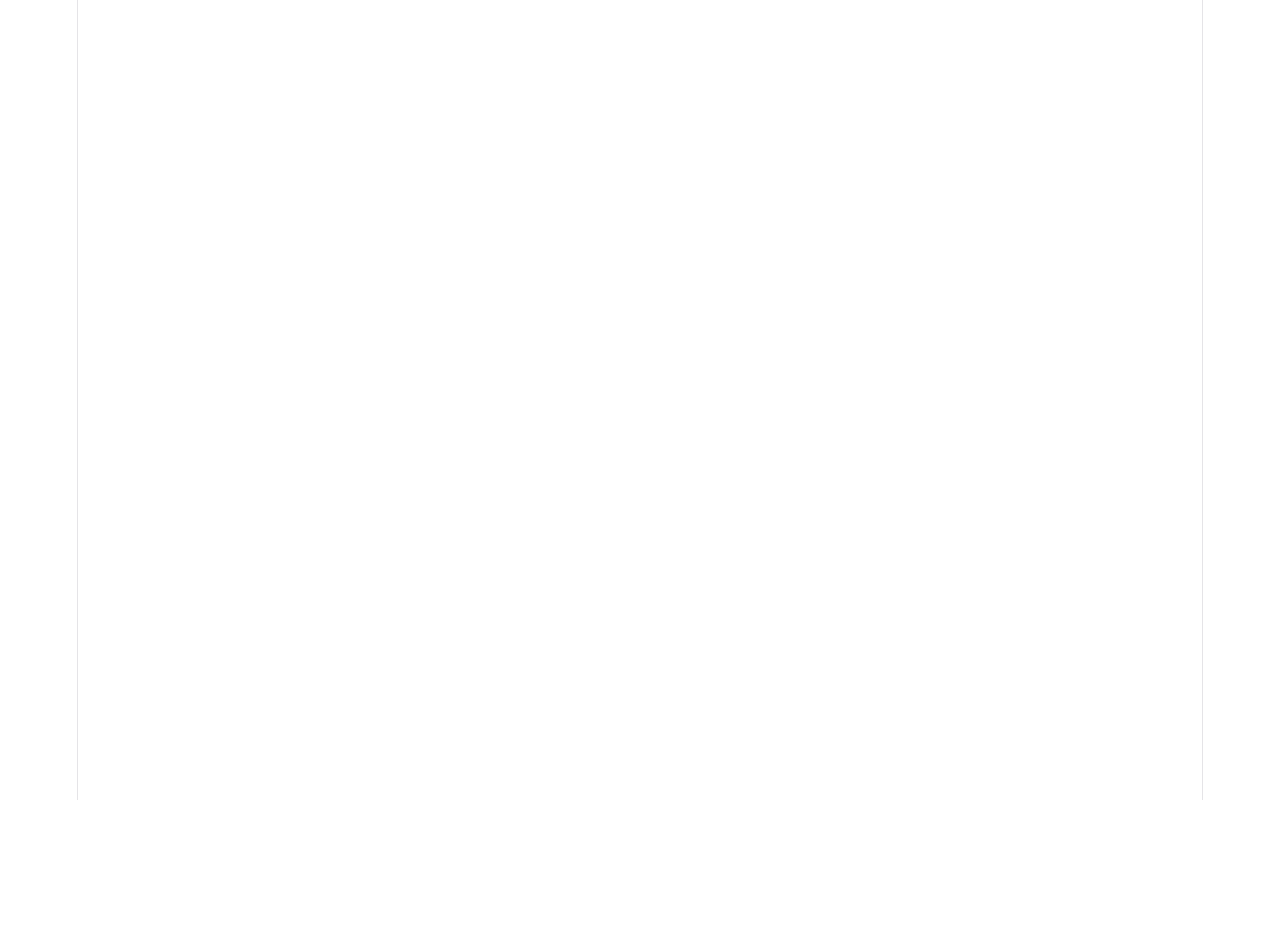
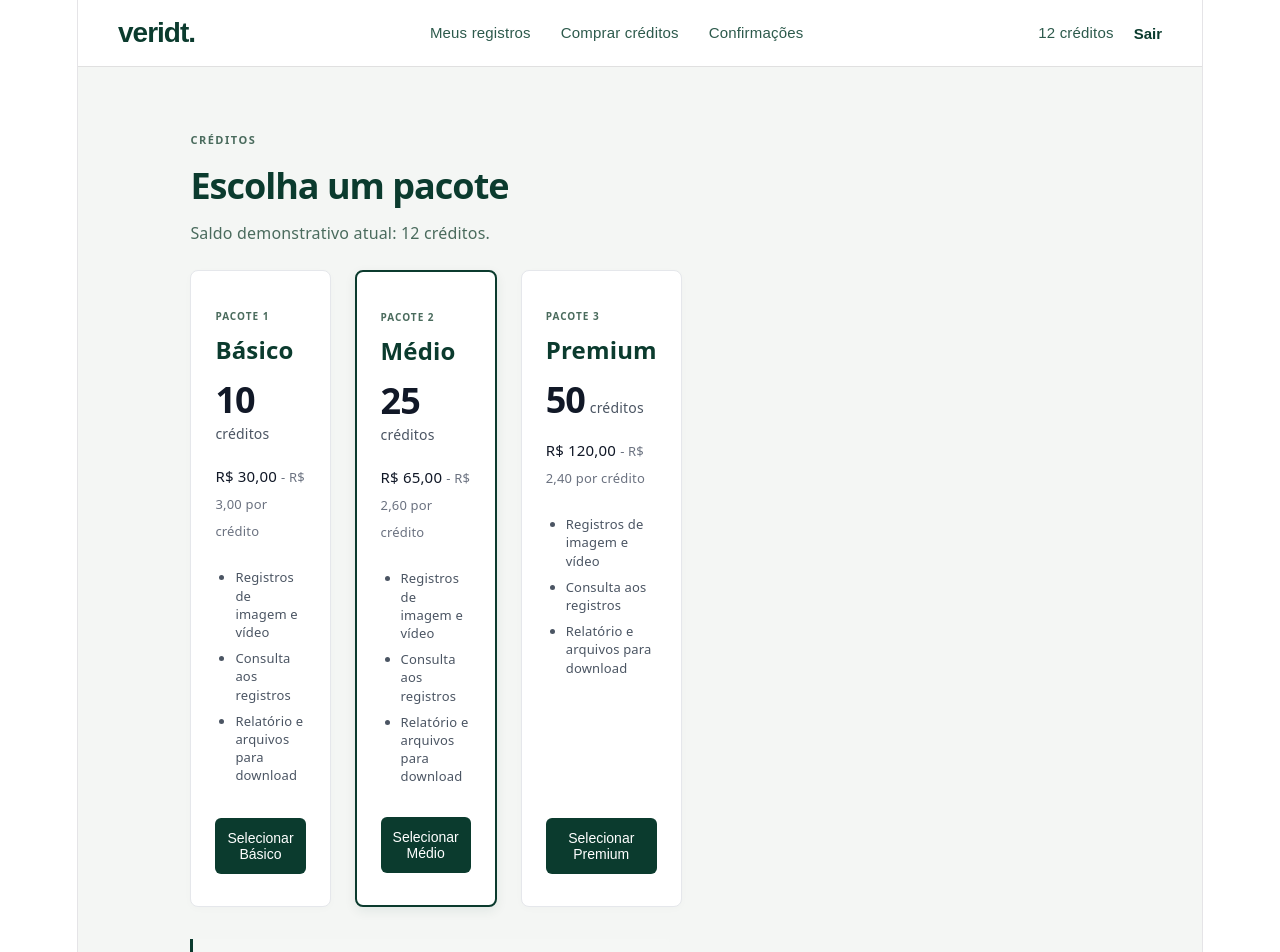
Before and after one commit to DGshoe/Veridit-EngSof-I, a React (Vite) app: page /packages in a window 1280 px wide. Before the commit this address had no page. Shown: the top 952 px of the page. Before the commit the page ends 800 px from the top, so only its background shows below. Built offline with nearby package versions, Linux system fonts and the light colour scheme.

Commit message:
Develop Packages layout

```diff
--- a/src/app.jsx
+++ b/src/app.jsx
@@ -1,6 +1,7 @@
 import { Routes, Route, Navigate } from 'react-router-dom';
 import { Login } from './pages/Login';
 import { Recovery } from './pages/Recovery';
+import { Packages } from './pages/Packages';
 
 export function App() {
   return (
@@ -8,6 +9,7 @@ export function App() {
       <Route path="/" element={<Navigate to="/auth/login" replace />} />
       <Route path="/auth/login" element={<Login />} />
       <Route path="/auth/recovery" element={<Recovery />} />
+      <Route path="/packages" element={<Packages />} />
     </Routes>
   );
 }
--- /dev/null
+++ b/src/pages/Packages.css
@@ -0,0 +1,153 @@
+.packages-layout {
+    display: flex;
+    flex-direction: column;
+    min-height: 100vh;
+}
+
+/* Limita a largura total da área de conteúdo da página de pacotes */
+.page-layout-container {
+    max-width: 1000px !important; /* Força o container a ser mais largo que o padrão */
+}
+
+/* Grid para os 3 cards */
+.packages-grid {
+    display: grid;
+    grid-template-columns: repeat(3, 1fr);
+    gap: 24px;
+    width: 100%;
+    margin-bottom: 32px;
+}
+
+/* Estilo Base do Card */
+.package-card {
+    background-color: #ffffff;
+    border-radius: 8px;
+    padding: 32px 24px;
+    border: 1px solid #e5e7eb;
+    box-shadow: 0 2px 8px rgba(0, 0, 0, 0.02);
+    display: flex;
+    flex-direction: column;
+    text-align: left;
+}
+
+/* Destaque para o Pacote Médio */
+.package-card.highlighted {
+    border: 2px solid #0b3b2e;
+    box-shadow: 0 4px 12px rgba(11, 59, 46, 0.08);
+}
+
+.card-header {
+    margin-bottom: 24px;
+}
+
+.card-tag {
+    font-size: 10px;
+    font-weight: 600;
+    color: #4a6b5d;
+    letter-spacing: 1px;
+    text-transform: uppercase;
+    display: block;
+    margin-bottom: 8px;
+}
+
+.card-title {
+    font-size: 24px;
+    font-weight: 600;
+    color: #0b3b2e;
+    margin: 0;
+}
+
+.card-body {
+    flex: 1; /* Empurra o botão para o final do card */
+}
+
+.card-credits {
+    margin-bottom: 16px;
+    color: #111827;
+}
+
+.card-credits strong {
+    font-size: 36px;
+    font-weight: 600;
+    letter-spacing: -1px;
+}
+
+.card-credits span {
+    font-size: 14px;
+    color: #4b5563;
+}
+
+.card-price {
+    font-size: 15px;
+    font-weight: 500;
+    color: #111827;
+    margin-bottom: 24px;
+}
+
+.price-detail {
+    font-weight: 400;
+    color: #6b7280;
+    font-size: 13px;
+}
+
+.card-features {
+    list-style-type: disc;
+    padding-left: 20px;
+    margin-bottom: 32px;
+}
+
+.card-features li {
+    font-size: 13px;
+    color: #4b5563;
+    margin-bottom: 8px;
+    line-height: 1.4;
+}
+
+.card-footer {
+    width: 100%;
+}
+
+.btn-select {
+    width: 100%;
+    background-color: #0b3b2e;
+    color: #ffffff;
+    border: none;
+    border-radius: 6px;
+    padding: 12px;
+    font-size: 14px;
+    font-weight: 500;
+    cursor: pointer;
+    transition: background-color 0.2s;
+}
+
+.btn-select:hover {
+    background-color: #07291f;
+}
+
+/* Caixa de aviso inferior */
+.packages-alert {
+    background-color: #f5f7f5;
+    border-left: 3px solid #0b3b2e;
+    padding: 12px 16px;
+    font-size: 12px;
+    color: #4a6b5d;
+    width: 100%;
+    border-radius: 0 4px 4px 0;
+    box-sizing: border-box;
+}
+
+/* Responsividade para telas menores (Tablets e Celulares) */
+@media (max-width: 900px) {
+    .packages-grid {
+        grid-template-columns: repeat(2, 1fr);
+    }
+}
+
+@media (max-width: 600px) {
+    .packages-grid {
+        grid-template-columns: 1fr;
+    }
+    .page-layout-container {
+        max-width: 100% !important;
+    }
+}
--- /dev/null
+++ b/src/pages/Packages.jsx
@@ -0,0 +1,81 @@
+import { Header } from '../share/Header';
+import { Footer } from '../share/Footer';
+import { PageLayout } from '../share/PageLayout';
+import './Packages.css';
+
+// Componente Card interno
+function Card({ tag, title, credits, price, pricePerCredit, isHighlighted }) {
+  return (
+    <div className={`package-card ${isHighlighted ? 'highlighted' : ''}`}>
+      <div className="card-header">
+        <span className="card-tag">{tag}</span>
+        <h3 className="card-title">{title}</h3>
+      </div>
+
+      <div className="card-body">
+        <div className="card-credits">
+          <strong>{credits}</strong> <span>créditos</span>
+        </div>
+
+        <div className="card-price">
+          {price} <span className="price-detail">- {pricePerCredit} por crédito</span>
+        </div>
+
+        <ul className="card-features">
+          <li>Registros de imagem e vídeo</li>
+          <li>Consulta aos registros</li>
+          <li>Relatório e arquivos para download</li>
+        </ul>
+      </div>
+
+      <div className="card-footer">
+        <button className="btn-select">Selecionar {title}</button>
+      </div>
+    </div>
+  );
+}
+
+export function Packages() {
+  return (
+    <div className="packages-layout">
+      <Header />
+
+      <PageLayout
+        tag="CRÉDITOS"
+        title="Escolha um pacote"
+        description="Saldo demonstrativo atual: 12 créditos."
+      >
+        <div className="packages-grid">
+          <Card
+            tag="PACOTE 1"
+            title="Básico"
+            credits="10"
+            price="R$ 30,00"
+            pricePerCredit="R$ 3,00"
+          />
+          <Card
+            tag="PACOTE 2"
+            title="Médio"
+            credits="25"
+            price="R$ 65,00"
+            pricePerCredit="R$ 2,60"
+            isHighlighted={true}
+          />
+          <Card
+            tag="PACOTE 3"
+            title="Premium"
+            credits="50"
+            price="R$ 120,00"
+            pricePerCredit="R$ 2,40"
+          />
+        </div>
+
+        <div className="packages-alert">
+          Valores, quantidades e benefícios comerciais são exemplos de interface. D2 define apenas os nomes dos três pacotes.
+        </div>
+      </PageLayout>
+
+      <Footer />
+    </div>
+  );
+}
--- /dev/null
+++ b/src/share/PageLayout.css
@@ -0,0 +1,54 @@
+.page-layout-main {
+    flex: 1;
+    background-color: #f4f6f4;
+    display: flex;
+    flex-direction: column;
+    align-items: flex-start;
+    padding: 60px 10%;
+    box-sizing: border-box;
+}
+
+.page-layout-header {
+    margin-bottom: 24px;
+    text-align: left;
+    width: 100%;
+}
+
+.page-layout-tag {
+    font-size: 11px;
+    font-weight: 600;
+    color: #4a6b5d;
+    letter-spacing: 1.5px;
+    text-transform: uppercase;
+    display: block;
+    margin-bottom: 12px;
+}
+
+.page-layout-title {
+    font-size: 36px;
+    font-weight: 600;
+    color: #0b3b2e;
+    margin: 0 0 12px 0;
+    letter-spacing: -1px;
+}
+
+.page-layout-description {
+    font-size: 16px;
+    color: #4a6b5d;
+    margin: 0;
+}
+
+.page-layout-section {
+    width: 100%;
+    max-width: 480px;
+}
+
+@media (max-width: 768px) {
+    .page-layout-main {
+        padding: 40px 20px;
+    }
+
+    .page-layout-title {
+        font-size: 28px;
+    }
+}
--- /dev/null
+++ b/src/share/PageLayout.jsx
@@ -0,0 +1,19 @@
+import './PageLayout.css';
+
+export function PageLayout({ tag, title, description, children }) {
+  return (
+    <main className="page-layout-main">
+      <div className="page-layout-container">
+        <header className="page-layout-header">
+          {tag && <span className="page-layout-tag">{tag}</span>}
+          <h2 className="page-layout-title">{title}</h2>
+          {description && <p className="page-layout-description">{description}</p>}
+        </header>
+
+        <section className="page-layout-section">
+          {children}
+        </section>
+      </div>
+    </main>
+  );
+}
```
